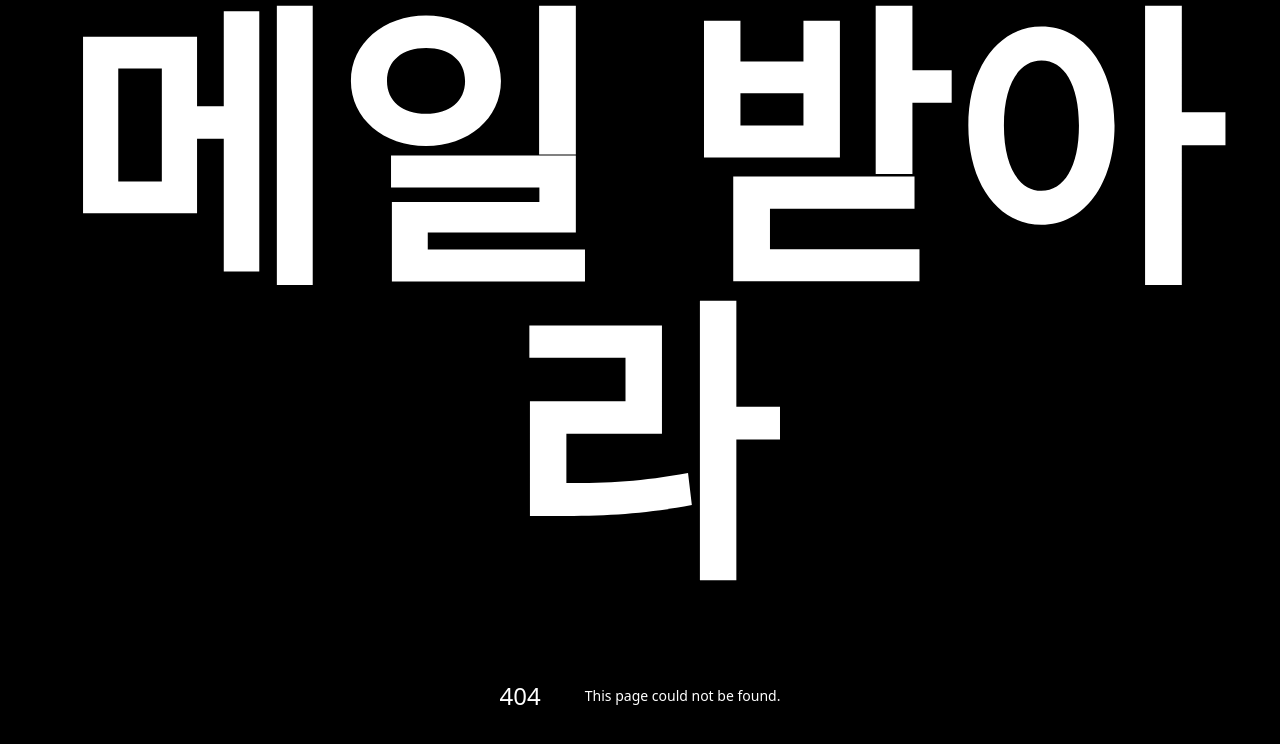
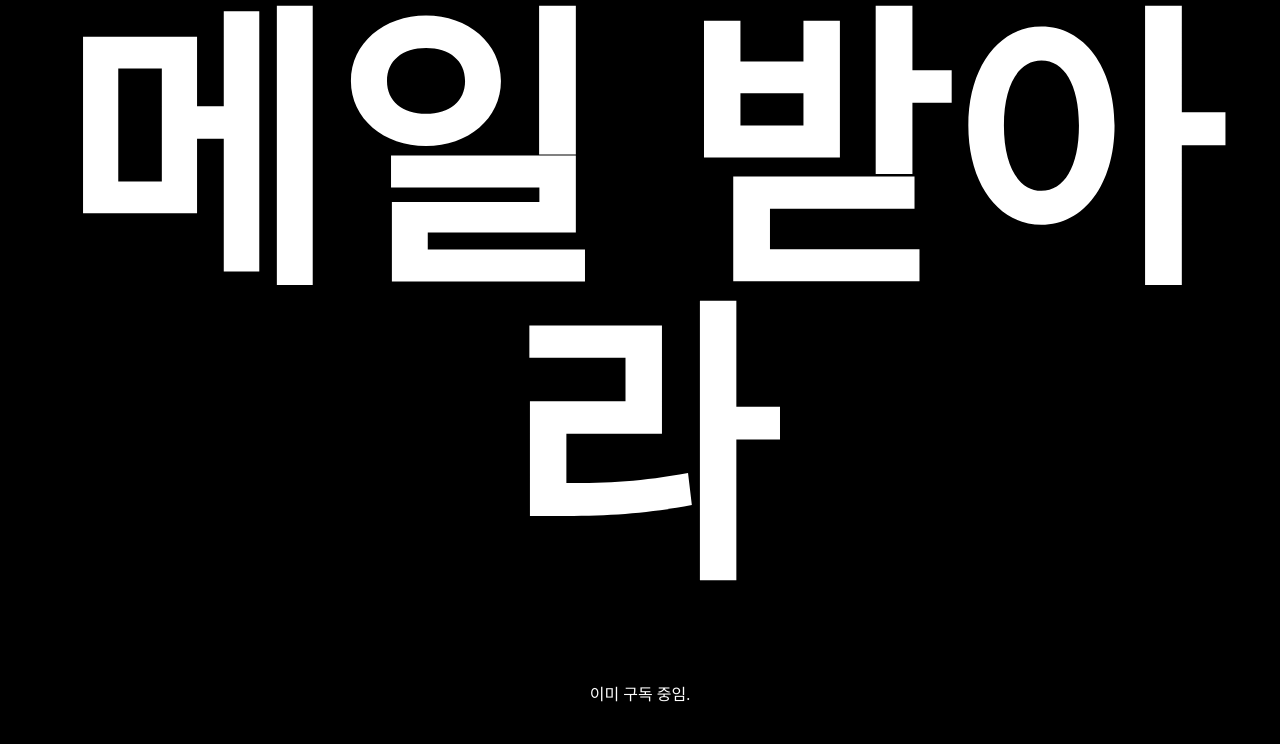
Before and after one commit to not-pnu/mailbadara, a Next.js app: page /mailbadara/already-subscribe in a window 1280 px wide. Before the commit this address had no page. Shown: the top 744 px of the page. Built offline with nearby package versions, Linux system fonts and the light colour scheme.

Commit message:
feat: already-subscribe 페이지 구현

```diff
--- /dev/null
+++ b/src/app/already-subscribe/page.tsx
@@ -0,0 +1,18 @@
+'use client';
+
+import { useEffect } from 'react';
+import { sendGAEvent } from '@next/third-parties/google';
+
+export default function AlreadySubscribePage() {
+  useEffect(() => {
+    sendGAEvent('event', 'view-already-subscribe');
+  }, []);
+  return (
+    <p
+      className={
+        'flex h-240 flex-col items-center justify-center font-NanumMyeongjo md:text-18'
+      }>
+      이미 구독 중임.
+    </p>
+  );
+}
```
